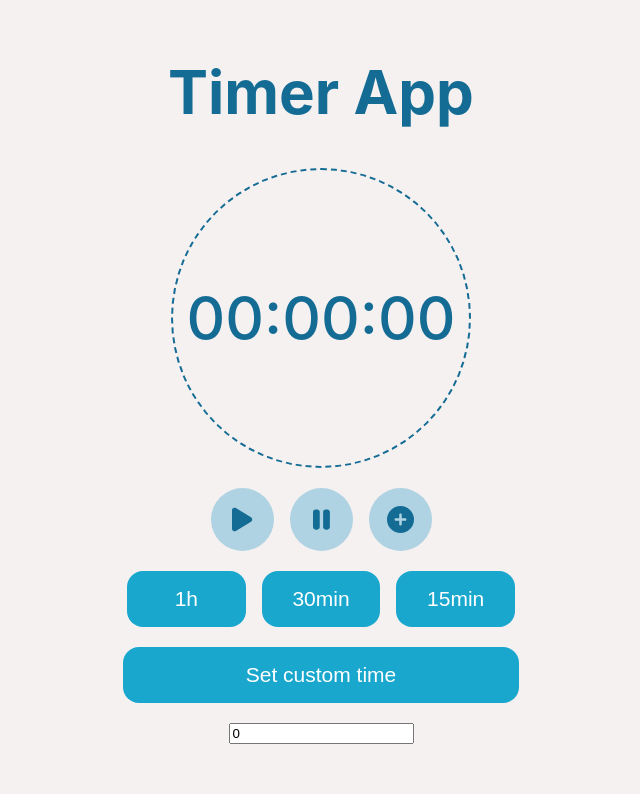
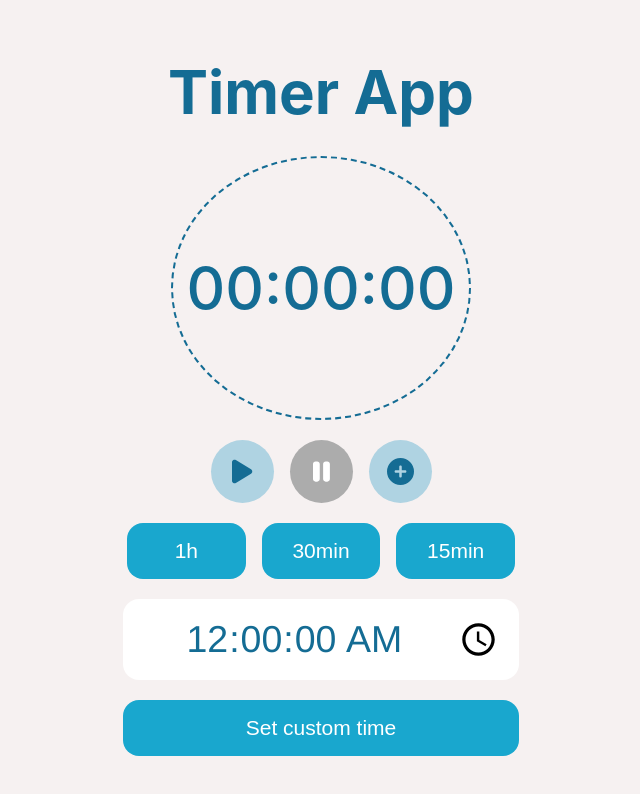
Before and after one commit to misalima/timer-app, a Vue app: page / in a window 1280 px wide. Shown: the top 794 px of the page, without its empty margins (319-959 px from the left). Built offline with nearby package versions, Linux system fonts and the light colour scheme.

Commit message:
Add time selector functionality to add custom time option, style disabled start and pause buttons, add text as buttons are hovered

```diff
--- a/src/components/Timer.vue
+++ b/src/components/Timer.vue
@@ -2,11 +2,21 @@
 import TimeDisplay from './TimeDisplay.vue'
 import { ref } from 'vue'
 
-const duration = ref(0)
+const timeInput = ref("00:00:00")
 const isStarted = ref(false)
 let updatedDuration = ref(0)
 
-function setDuration(time: number) {
+
+
+function setDuration(timeInput: string) {
+  console.log(timeInput)
+  const hours = parseInt(timeInput.slice(0,2))
+  const minutes = parseInt(timeInput.slice(3,5))
+  const seconds = parseInt(timeInput.slice(6,8))
+
+  const time = seconds + (minutes * 60) + (hours * 3600)
+
+
   if (time >= 0 && time < 360000) {
     updatedDuration.value = time
     console.log(updatedDuration.value)
@@ -24,6 +34,7 @@ function startClock() {
     if (updatedDuration.value > 0) {
       console.log('toggle')
       isStarted.value = true
+      timeInput.value = "00:00:00"
     }
   }
 }
@@ -51,28 +62,29 @@ function decreaseClock() {
       :is-started="isStarted"
     />
     <div class="control-buttons">
-      <button @click="startClock()"><font-awesome-icon icon="fa-solid fa-play" size="xl" /></button>
-      <button @click="pauseClock()">
+      <button :class="{ disabled: isStarted }"  title="Start" @click="startClock()"><font-awesome-icon icon="fa-solid fa-play" size="xl" /></button>
+      <button :class="{ disabled: !isStarted }" title="Pause/Stop" @click="pauseClock()">
         <font-awesome-icon icon="fa-solid fa-pause" size="xl" />
       </button>
-      <button @click="addDuration(10)">
+      <button title="+10 Seconds"  @click="addDuration(10)">
         <font-awesome-icon icon="fa-solid fa-plus-circle" size="xl" />
       </button>
     </div>
     <div class="presets-buttons">
-      <button :class="{ disabled: isStarted }" :disabled="isStarted" @click="setDuration(3600)">
+      <button title="Set Preset" :class="{ disabled: isStarted }" :disabled="isStarted" @click="setDuration('01:00:00')">
         1h
       </button>
-      <button :class="{ disabled: isStarted }" :disabled="isStarted" @click="setDuration(1800)">
+      <button title="Set Preset" :class="{ disabled: isStarted }" :disabled="isStarted" @click="setDuration('00:30:00')">
         30min
       </button>
-      <button :class="{ disabled: isStarted }" :disabled="isStarted" @click="setDuration(900)">
+      <button title="Set Preset" :class="{ disabled: isStarted }" :disabled="isStarted" @click="setDuration('00:15:00')">
         15min
       </button>
     </div>
+    <input type="time" step="2" v-model="timeInput" />
+    <button :class="{ disabled: isStarted }" :disabled="isStarted"  @click="setDuration(timeInput)" class="set-custom-btn">Set custom time</button>
 
-    <button @click="setDuration(duration)" class="set-custom-btn">Set custom time</button>
-    <input v-model.number="duration" type="number" min="0" step="10" />
+
   </div>
 </template>
 
@@ -125,9 +137,12 @@ function decreaseClock() {
   transition: background 200ms;
 }
 
-.presets-buttons button:hover,
-.presets-buttons button:active {
+.presets-buttons button:hover {
   background-color: var(--color-dark);
+}
+
+.control-buttons button:active, .presets-buttons button:active {
+  background-color: #01384e;
 }
 
 button.set-custom-btn {
@@ -151,6 +166,7 @@ button.set-custom-btn:active {
 button.disabled {
   background-color: #acacac;
   cursor: not-allowed;
+  color: white;
 }
 
 button.disabled:hover {
@@ -169,4 +185,16 @@ button.disabled:hover {
     border-radius: 16px;
   }
 }
+
+input[type=time] {
+  border: none;
+  border-radius: 16px;
+  text-align: center;
+  padding: 18px;
+  color: var(--color-dark);
+  font-size: 2.5em;
+  font-family: helvetica;
+  width: 90%;
+  cursor: pointer;
+}
 </style>
```
